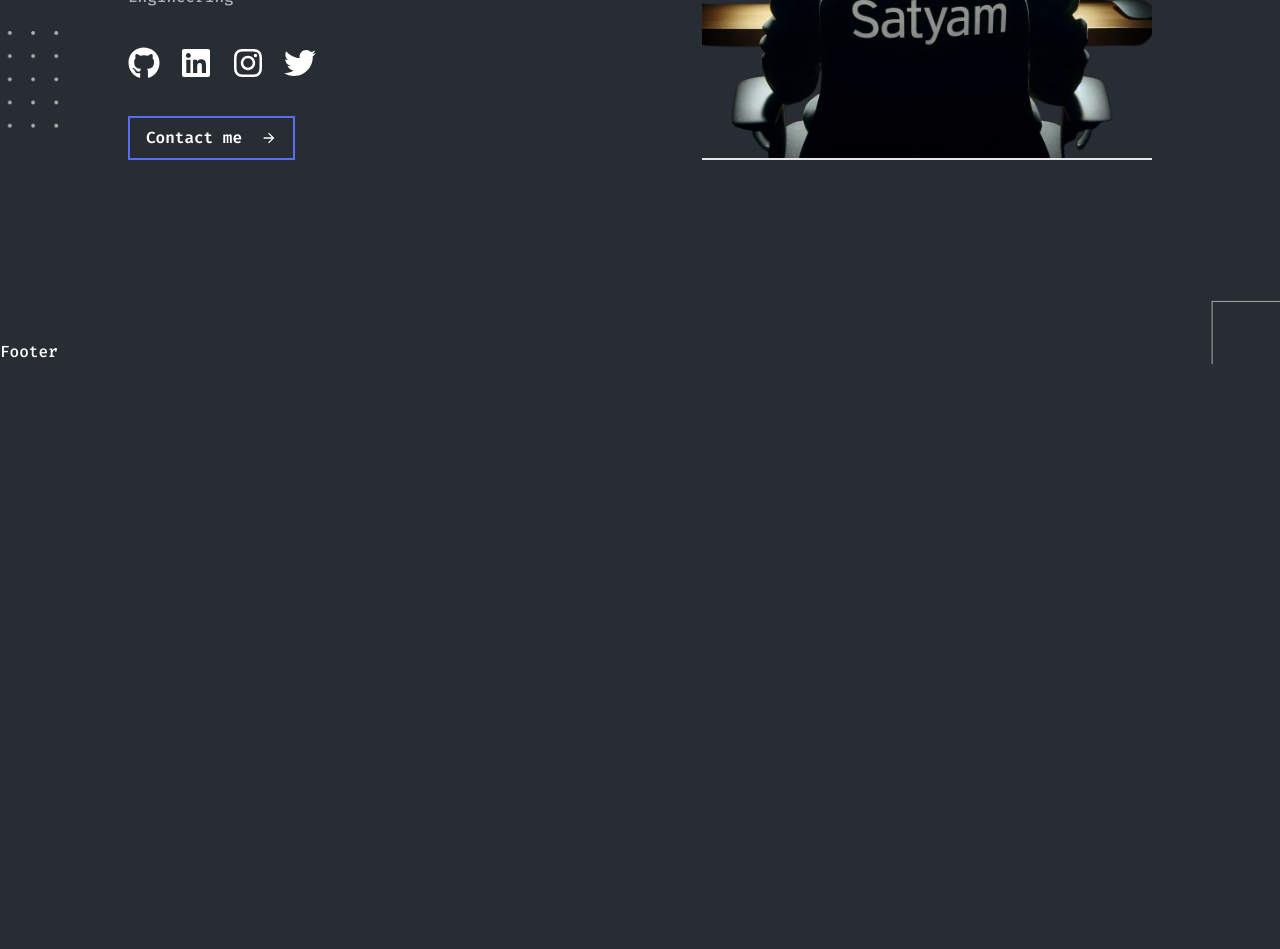
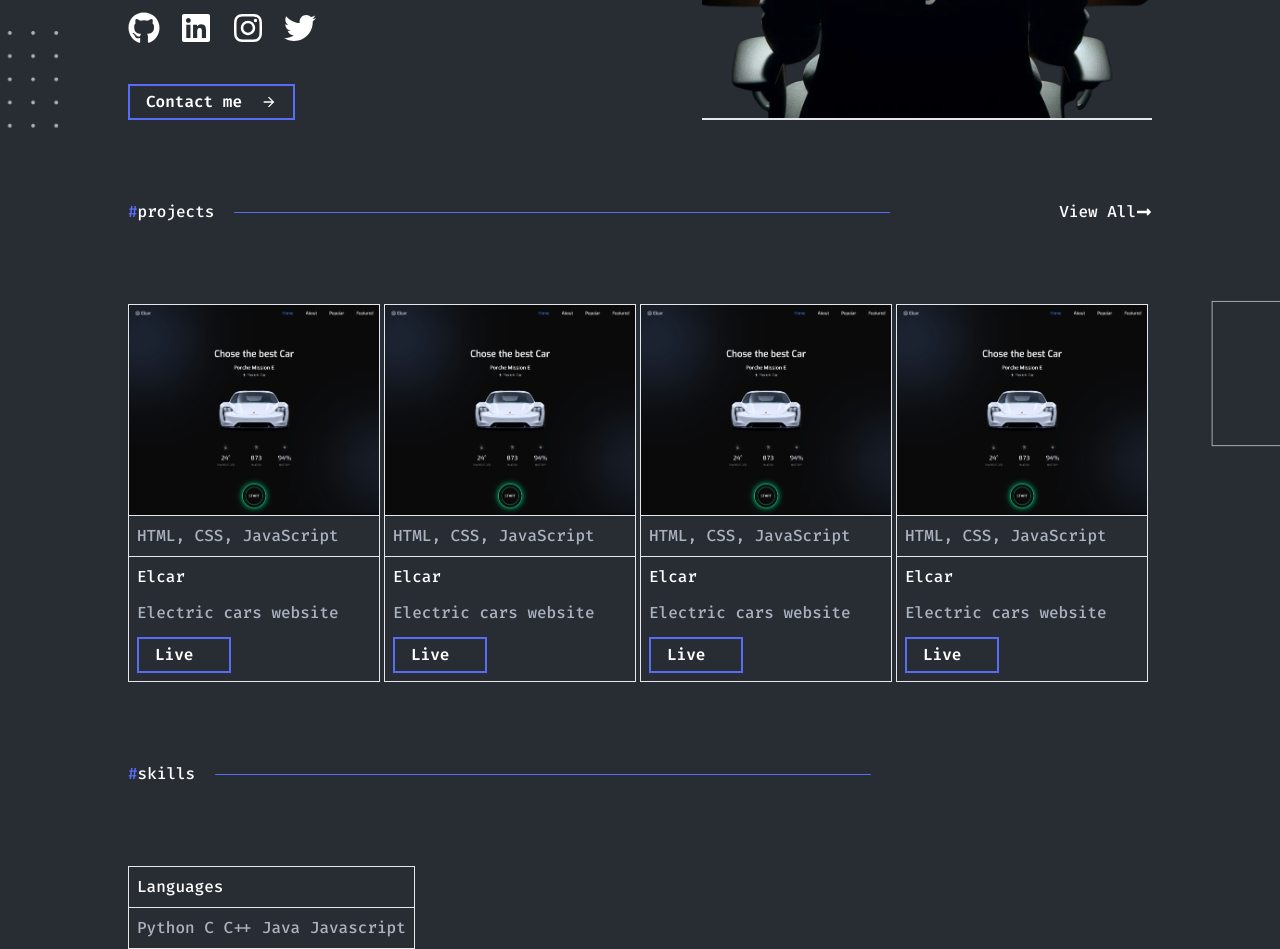
Before and after one commit to satyamdwivedi7/portfolio, a Next.js app: page / in a window 1280 px wide. Shown: the part 460-1409 px from the top of the page. Before the commit the page ends 824 px from the top, so only its background shows below. Built offline with nearby package versions, Linux system fonts and the light colour scheme.

Commit message:
portfolio section added

```diff
--- a/src/app/globals.css
+++ b/src/app/globals.css
@@ -5,3 +5,6 @@
 span {
   color: #586CF6;
 }
+section{
+  margin: 0;
+}
--- a/src/app/layout.js
+++ b/src/app/layout.js
@@ -24,7 +24,7 @@ export default function RootLayout({ children }) {
       >
         <Nav />
         {children}
-        <Footer />
+        {/* <Footer /> */}
       </body>
     </html>
   );
--- a/src/app/page.js
+++ b/src/app/page.js
@@ -1,8 +1,12 @@
+import Projects from "@/sections/Projects";
 import Home from "../sections/Home";
+import Skills from "@/sections/Skills";
 export default function Page() {
   return (
     <main className="flex min-h-screen flex-col items-center justify-between mx-32 pt-32">
       <Home />
+      <Projects />
+      <Skills />
     </main>
   );
 }
--- /dev/null
+++ b/src/components/Box.js
@@ -0,0 +1,12 @@
+export default function Box({ heading, description }) {
+  return (
+    <div className="flex flex-col w-max border border-1">
+      <div className="">
+        <div className="flex flex-col">
+          <h1 className="border-b-[1px] p-2">{heading}</h1>
+          <p className="text-secondary p-2">{description}</p>
+        </div>
+      </div>
+    </div>
+  );
+}
--- a/src/components/Button.js
+++ b/src/components/Button.js
@@ -1,8 +1,8 @@
-export default function Button({ text, icon = null }) {
+export default function Button({ text, icon = null, url  }) {
   return (
-    <button className="text-base hover:bg-primary font-semibold hover:text-theme border-primary border-2 w-max py-2 px-4 flex items-center">
+    <a href={url} className="text-base hover:bg-primary font-semibold hover:text-theme hover:cursor-pointer border-primary border-2 w-max py-1 px-4 flex items-center">
       {text} &nbsp;
       {icon}
-    </button>
+    </a>
   );
 }
--- /dev/null
+++ b/src/components/Card.js
@@ -0,0 +1,19 @@
+import Button from "./Button";
+import Image from "next/image";
+export default function Card({ img, techStack, title, description, github , url}) {
+  return (
+    <div className="flex flex-col w-max border border-1">
+      <img src={img} width={250} height={250} />
+      <p className="text-secondary border border-x-0 p-2">{techStack}</p>
+      <div className="p-2">
+        <div className="flex flex-col gap-3">
+          <h1>{title}</h1>
+          <p className="text-secondary">{description}</p>
+          <div className="flex">
+            <Button url={url} text="Live" />
+          </div>
+        </div>
+      </div>
+    </div>
+  );
+}
--- a/src/components/Title.js
+++ b/src/components/Title.js
@@ -1,14 +1,14 @@
 import { FaLongArrowAltRight } from "react-icons/fa";
-export default function Title({ heading, prefix, viewAll = null }) {
+export default function Title({ heading, prefix, viewAll = false }) {
   return (
-    <div className="w-[100%] flex justify-between items-center">
+    <div className="w-[100%] flex justify-between items-center my-20">
       <div className="w-4/5 flex items-center">
         <span className="text-primary">{prefix}</span>
         <h1>{heading}</h1>
         <hr className="w-4/5 ms-5 border-primary rounded-full" />
       </div>
       {viewAll && (
-        <a href={viewAll} className="flex items-center">
+        <a href={viewAll} className="flex items-center hover:text-primary hover:cursor-pointer">
           View All <FaLongArrowAltRight />
         </a>
       )}
--- a/src/sections/Home.js
+++ b/src/sections/Home.js
@@ -9,8 +9,8 @@ export default function Home() {
     console.log("Contact me button clicked");
   }
   return (
-    <section className="w-[100%] ">
-      <div className="flex justify-between my-10">
+    <section id="home" className="w-[100%] ">
+      <div className="flex justify-between">
         <div className="flex justify-between flex-col  w-6/12">
           <h1 className="text-5xl  leading-loose tracking-widest">
             I am a <span>MERN-Stack</span> developer
@@ -20,16 +20,16 @@ export default function Home() {
             B.Tech in Computer Science and Engineering
           </p>
           <div className="flex gap-5">
-            <Link href="">
+            <Link target="_blank" href="https://github.com/satyamdwivedi7">
               <FaGithub size={32} />
             </Link>
-            <Link href="">
+            <Link target="_blank" href="https://www.linkedin.com/in/satyam-dwivedi-66434719a/">
               <FaLinkedin size={32} />
             </Link>
-            <Link href="">
+            <Link target="_blank" href="https://www.instagram.com/satyam_7579/">
               <FaInstagram size={32} />
             </Link>
-            <Link href="">
+            <Link target="_blank" href="https://twitter.com/satyam_7579">
               <FaTwitter size={32} />
             </Link>
           </div>
--- a/src/sections/Nav.js
+++ b/src/sections/Nav.js
@@ -2,13 +2,13 @@ import Link from "next/link";
 
 export default function Nav() {
   return (
-    <nav className="w-[100%] flex justify-between my-10 px-32 fixed">
+    <nav className="w-[100%] bg-theme flex justify-between py-10 px-32 fixed">
       <h1 className="text-2xl font-sans">Satyam</h1>
       <div className="flex gap-3">
-        <Link href="/"><span >#</span>home</Link>
-        <Link href="/"><span >#</span>my-works</Link>
-        <Link href="/"><span >#</span>about-me</Link>
-        <Link href="/"><span >#</span>contacts</Link>
+        <Link href="#home"><span >#</span>home</Link>
+        <Link href="#my-works"><span >#</span>my-works</Link>
+        <Link href="#about-me"><span >#</span>about-me</Link>
+        <Link href="#contacts"><span >#</span>contacts</Link>
       </div>
     </nav>
   );
--- /dev/null
+++ b/src/sections/Projects.js
@@ -0,0 +1,37 @@
+import Card from "@/components/Card";
+import Title from "@/components/Title";
+
+export default function Projects() {
+  return (
+    <section id="my-works" className="w-[100%]">
+      <Title prefix="#" heading="projects" viewAll={true} />
+      <div className=" w-[100%] grid xl:grid-cols-4 lg:grid-cols-3 sm:grid-cols-2">
+        <Card
+          img="/elcar.webp"
+          techStack="HTML, CSS, JavaScript"
+          title="Elcar"
+          description="Electric cars website"
+          url="https://elcar.satyamdwivedi.com.np"
+        />
+        <Card
+          img="/elcar.webp"
+          techStack="HTML, CSS, JavaScript"
+          title="Elcar"
+          description="Electric cars website"
+        />
+        <Card
+          img="/elcar.webp"
+          techStack="HTML, CSS, JavaScript"
+          title="Elcar"
+          description="Electric cars website"
+        />
+        <Card
+          img="/elcar.webp"
+          techStack="HTML, CSS, JavaScript"
+          title="Elcar"
+          description="Electric cars website"
+        />
+      </div>
+    </section>
+  );
+}
--- /dev/null
+++ b/src/sections/Skills.js
@@ -0,0 +1,11 @@
+import Box from "@/components/Box";
+import Title from "@/components/Title";
+
+export default function Skills(){
+    return(
+        <section id="skills" className="w-[100%]">
+            <Title prefix='#' heading="skills"/>
+            <Box heading='Languages' description='Python C C++ Java Javascript'/>
+        </section>
+    )
+}
```
Also changed, not shown: public/elcar.webp (added).
